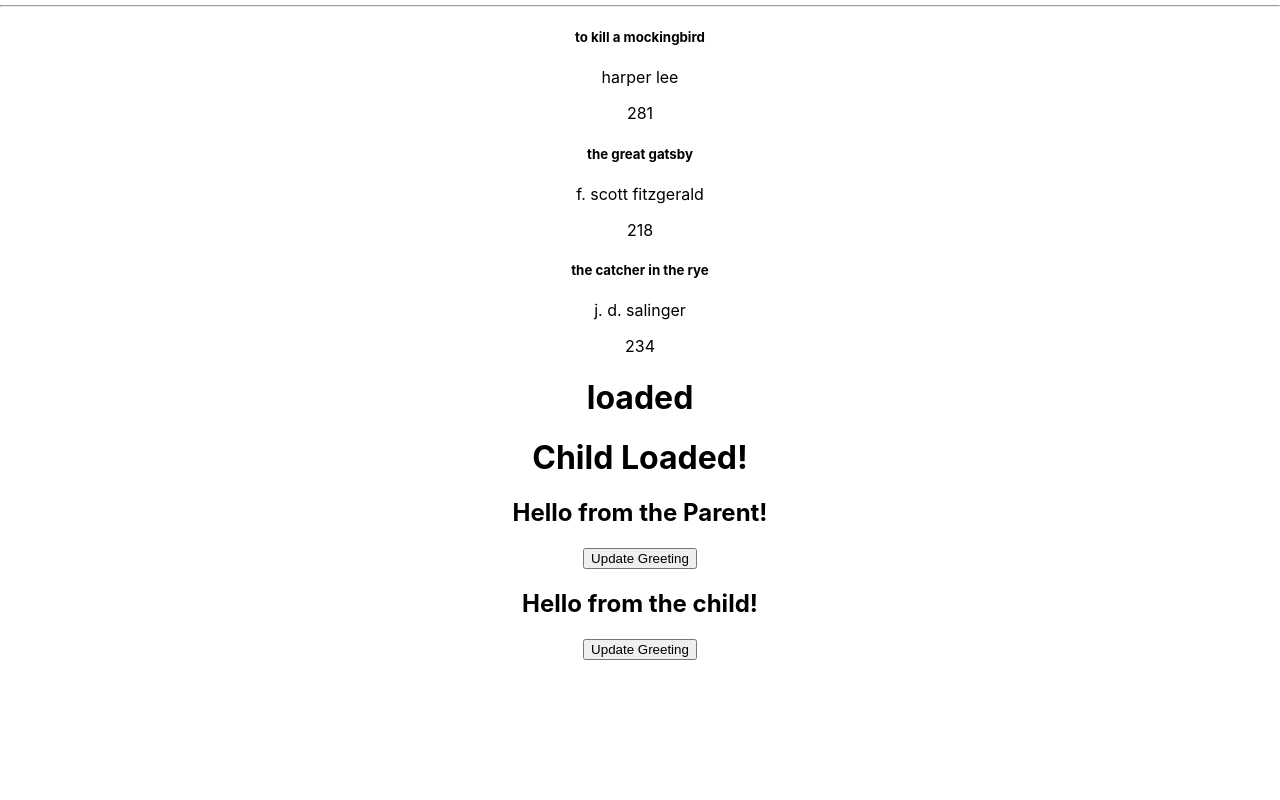
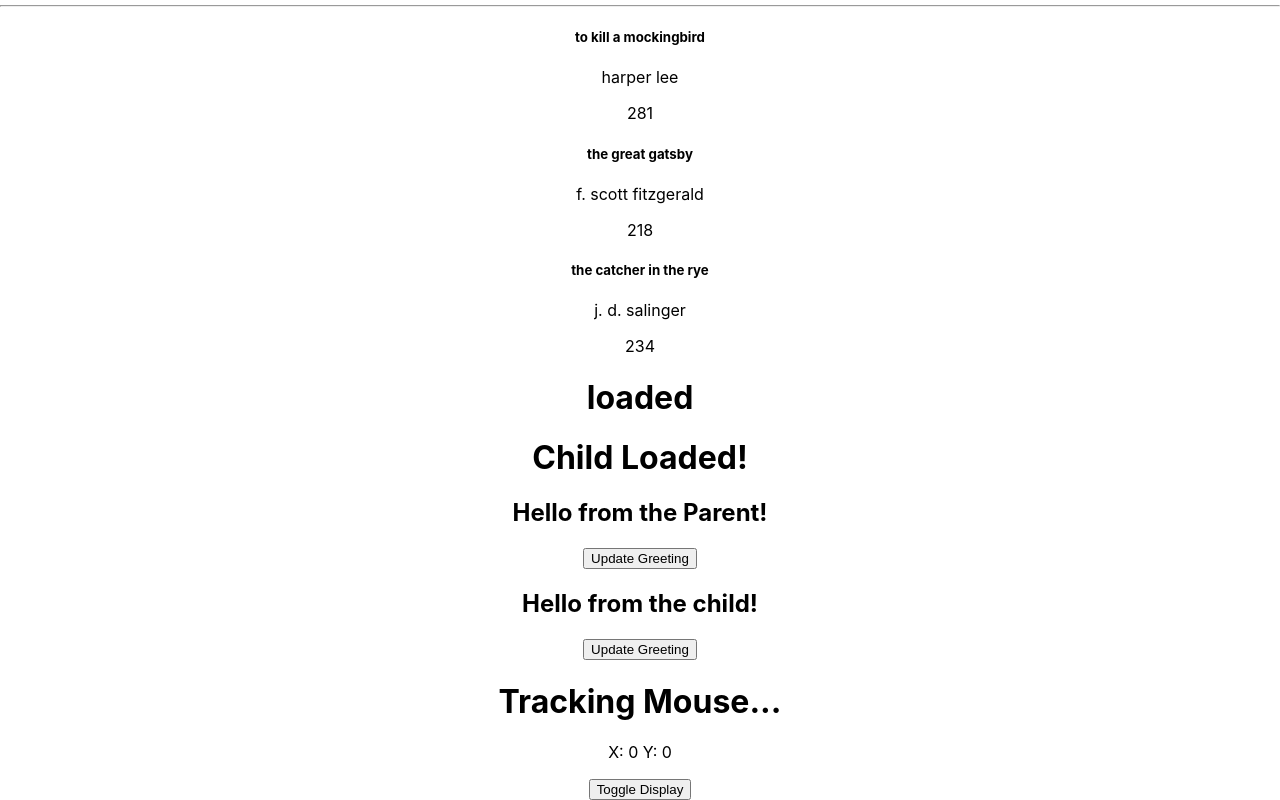
Before and after one commit to GeorginaCarlisle/first-react-app, a React (Create React App) app in the folder my-app/: page / in a window 1280 px wide. Shown: the part 767-1567 px from the top of the page. Before the commit the page ends 1427 px from the top, so only its background shows below. Built offline with nearby package versions, Linux system fonts and the light colour scheme.

Commit message:
FEAT: Component will unmount

```diff
--- a/my-app/src/App.js
+++ b/my-app/src/App.js
@@ -9,6 +9,7 @@
 import RenderingLists from './components/RenderingLists';
 import LifeCyclesCDM from './components/LifeCyclesCDM';
 import LifeCyclesCDU from './components/LifeCyclesCDU';
+import LifeCyclesCWU from './components/LifeCyclesCWU';
 
 
 function App() {
@@ -24,6 +25,7 @@
       <RenderingLists />
       <LifeCyclesCDM />
       <LifeCyclesCDU />
+      <LifeCyclesCWU />
     </div>
   );
 }
--- /dev/null
+++ b/my-app/src/components/LifeCyclesCWU.js
@@ -0,0 +1,27 @@
+import React, { Component } from 'react'
+import LifeCyclesCWUTracker from './LifeCyclesCWUTracker'
+
+export class LifeCyclesCWU extends Component {
+    constructor(props) {
+        super(props)
+
+        this.state = {
+            visible: true
+        }
+    }
+
+    toggleDisplay = () => {
+        this.setState((prevState) => ({ visible: !prevState.visible }))
+    }
+
+    render() {
+        return (
+        <div>
+            {this.state.visible && <LifeCyclesCWUTracker />}
+            <button onClick={this.toggleDisplay}>Toggle Display</button>
+        </div>
+        )
+    }
+}
+
+export default LifeCyclesCWU
--- /dev/null
+++ b/my-app/src/components/LifeCyclesCWUTracker.js
@@ -0,0 +1,39 @@
+import React, { Component } from 'react'
+
+export class LifeCyclesCWUTracker extends Component {
+    constructor(props) {
+        super(props)
+
+        this.state = {
+            mouseX: 0,
+            mouseY: 0,
+      }
+    }
+
+    trackMouse = e => {
+        console.log('Mouse moved')
+        this.setState({
+            mouseX: e.clientX,
+            mouseY: e.clientY,
+        })
+    }
+
+    componentDidMount() {
+        window.addEventListener('mousemove', this.trackMouse);
+    }
+
+    componentWillUnmount() {
+        window.removeEventListener('mousemove', this.trackMouse);
+    }
+
+    render() {
+        return (
+        <div>
+            <h1>Tracking Mouse...</h1>
+            <p>X: {this.state.mouseX} Y: {this.state.mouseY}</p>
+        </div>
+        )
+    }
+}
+
+export default LifeCyclesCWUTracker
```
Also changed, not shown: my-app/src/components/LifeCyclesCDU.js (+4 -4 lines), my-app/src/components/LifeCyclesCDUchild.js (+4 -4 lines).
